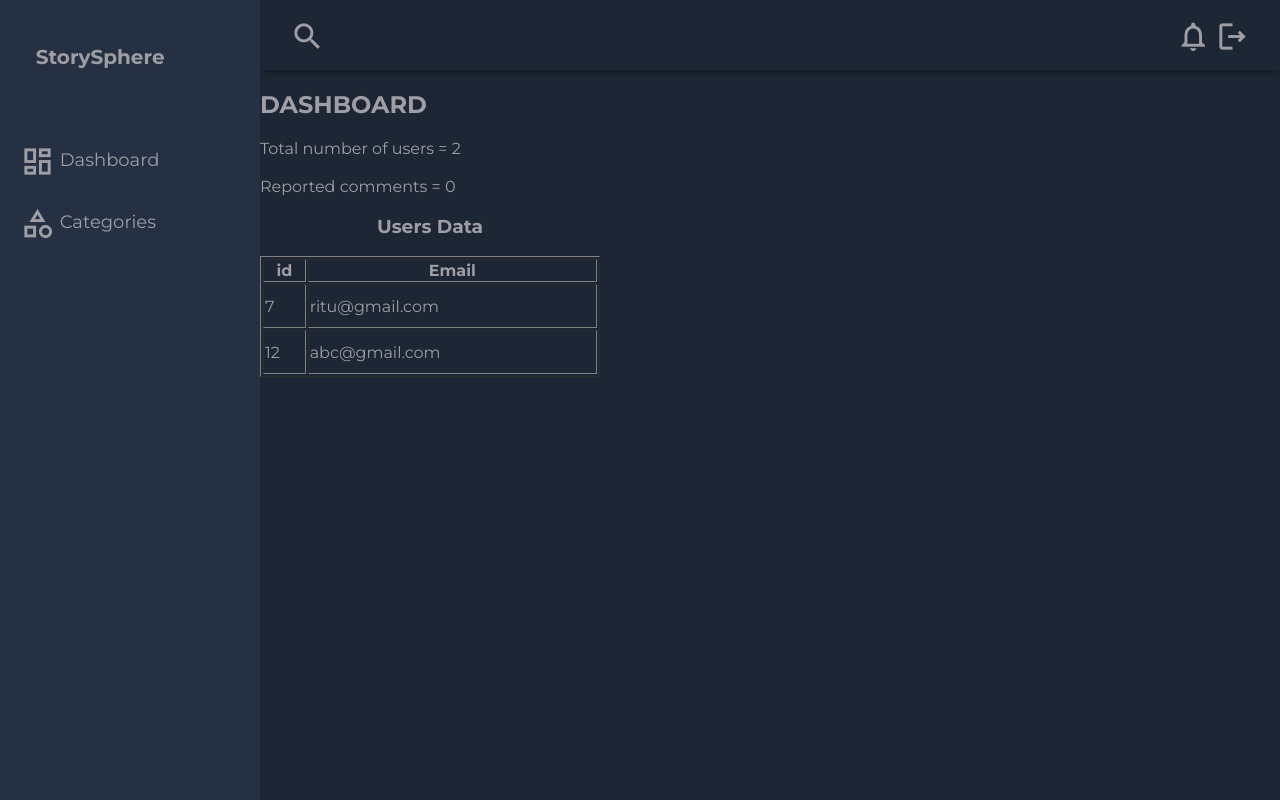
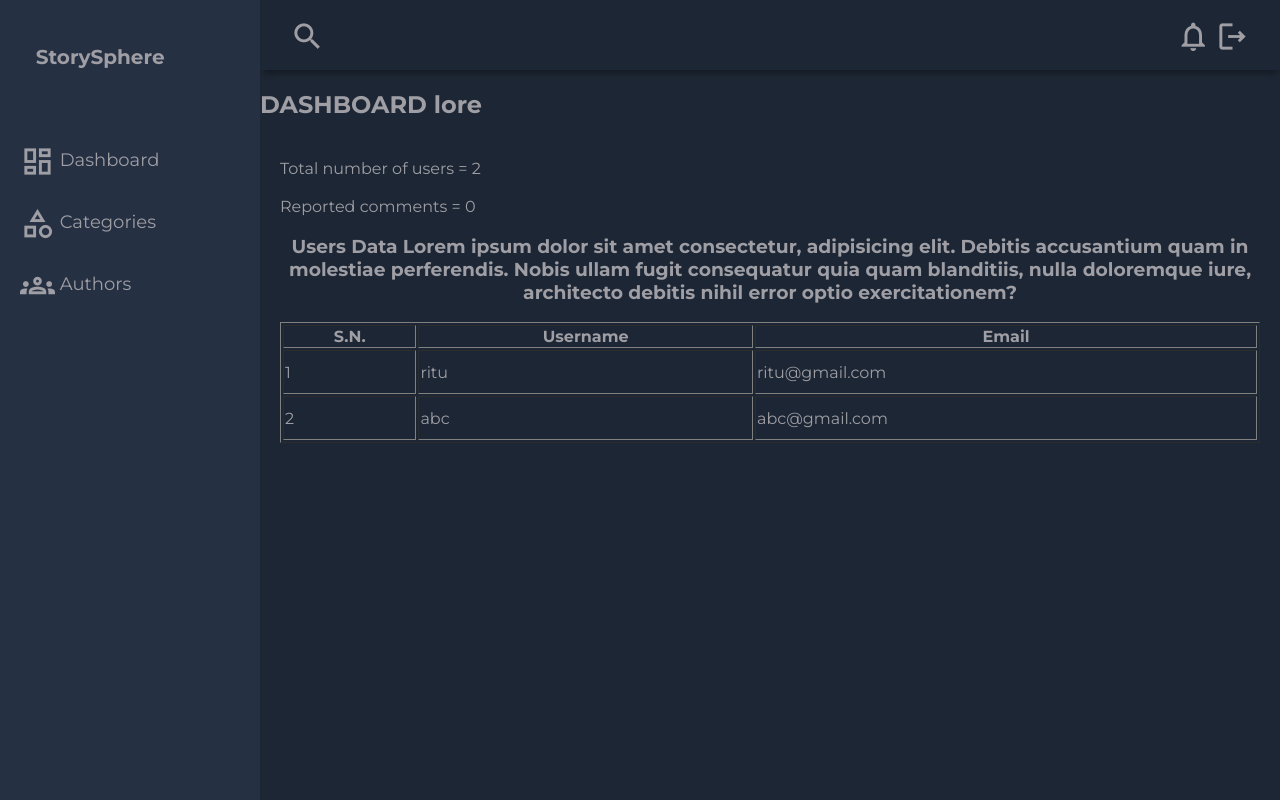
Before and after one commit to R-I-T-U/story-reading-writing-platform, a PHP site: page /adm.php in a window 1280 px wide. Run offline with PHP 8.4, Linux system fonts and the light colour scheme; data comes from the database, SQL or seed files in the repository; data that the repository does not hold is empty.

Commit message:
adm css fixed

```diff
--- a/OwnCmt.php
+++ b/OwnCmt.php
@@ -6,10 +6,12 @@ if ($_SERVER["REQUEST_METHOD"] == "POST" && isset($_POST['delete'])) {
     $id = $_SESSION['postId'];
 
     $query = "DELETE FROM comment WHERE user_id = $userId AND post_id = $id AND cmt_id = $cmtId";
-
     $result = mysqli_query($con, $query);
 
-    if (!$result) {
+    $que = "DELETE FROM noti WHERE cmt_id = $cmtId";
+    $res = mysqli_query($con, $que);
+
+    if (!$result && !$res) {
         echo "Error deleting comment: " . mysqli_error($con);
     } else {
         header("location: seemore.php?id=$id");
--- a/ad.css
+++ b/ad.css
@@ -14,11 +14,11 @@ body {
 
   .grid-container {
     display: grid;
-    grid-template-columns: 260px 1fr 1fr 1fr;
-    grid-template-rows: 0.2fr 3fr;
+    grid-template-columns: 260px 1fr;
+    grid-template-rows: 70px 1fr;
     grid-template-areas:
-      'sidebar header header header'
-      'sidebar main main main';
+      'sidebar header'
+      'sidebar main';
     height: 100vh;
   }
   .nav{
@@ -44,7 +44,6 @@ body {
 
   #sidebar {
     grid-area: sidebar;
-    height: 100%;
     background-color: #263043;
     overflow-y: auto;
     transition: all 0.5s;
@@ -106,8 +105,8 @@ body {
     display: flex;
     flex-direction: column;
     width: 100%;
-    max-width: 800px;
-    margin: 0 auto;
+    padding: 20px;
+    box-sizing: border-box;
   }
 
   .comment-container {
--- a/adm.php
+++ b/adm.php
@@ -65,12 +65,12 @@ if (!$con) {
         <span class="material-icons-outlined">category</span> Categories
       </a>
     </li>
-    <!-- <li class="sidebar-list-item">
+    <li class="sidebar-list-item">
       <a href="#">
         <span class="material-icons-outlined">groups</span> Authors
       </a>
     </li>
-    <li class="sidebar-list-item">
+    <!-- <li class="sidebar-list-item">
       <a href="#">
         <span class="material-icons-outlined">settings</span> Settings
       </a>
@@ -79,7 +79,7 @@ if (!$con) {
 </aside>
     <main>
       <div>
-        <h2>DASHBOARD</h2>
+        <h2>DASHBOARD lore</h2>
       </div>
       <!-- here goes inner content -->
       <div class="admin-panel">
@@ -98,17 +98,21 @@ if (!$con) {
           echo "<br><br>Reported comments = ".$count;
         }
         ?>
-        <center><h3>Users Data</h3></center>
+        <center><h3>Users Data Lorem ipsum dolor sit amet consectetur, adipisicing elit. Debitis accusantium quam in molestiae perferendis. Nobis ullam fugit consequatur quia quam blanditiis, nulla doloremque iure, architecto debitis nihil error optio exercitationem?</h3></center>
         <table border='1'>
           <tr>
-            <th>id</th>
+            <th>S.N.</th>
+            <th>Username</th>
             <th>Email</th>
           </tr>
 
               <?php
+              $count = 1;
               while($row = mysqli_fetch_assoc($result1)){
+
                 echo "<tr>
-                <td style='height:40px'>".$row['id']."</td>
+                <td style='height:40px'>".$count++."</td>
+                <td style='height:40px'>".$row['uname']."</td>
                 <td style='height:40px'>".$row['email']."</td>
                 </tr>";
               }
```
